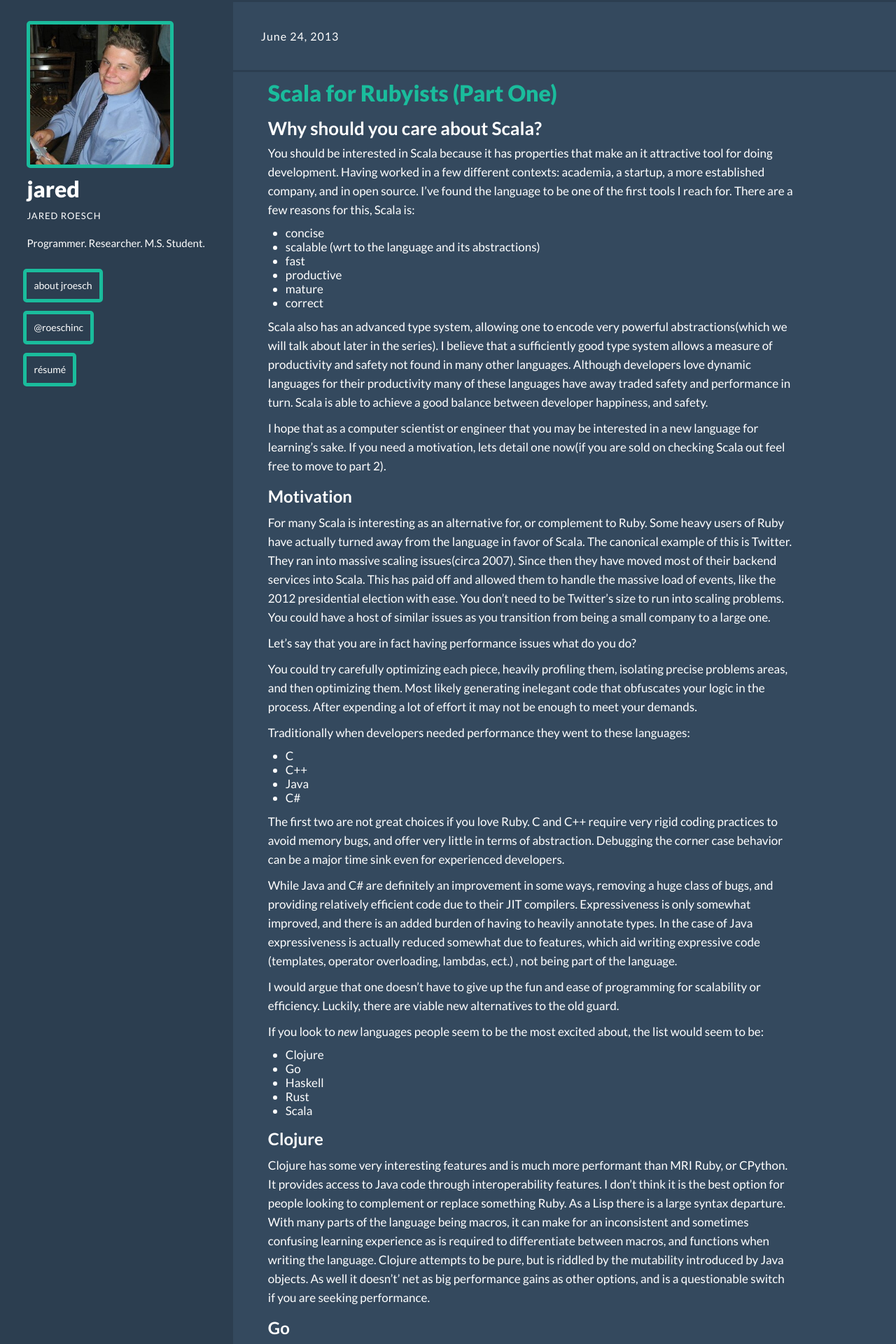
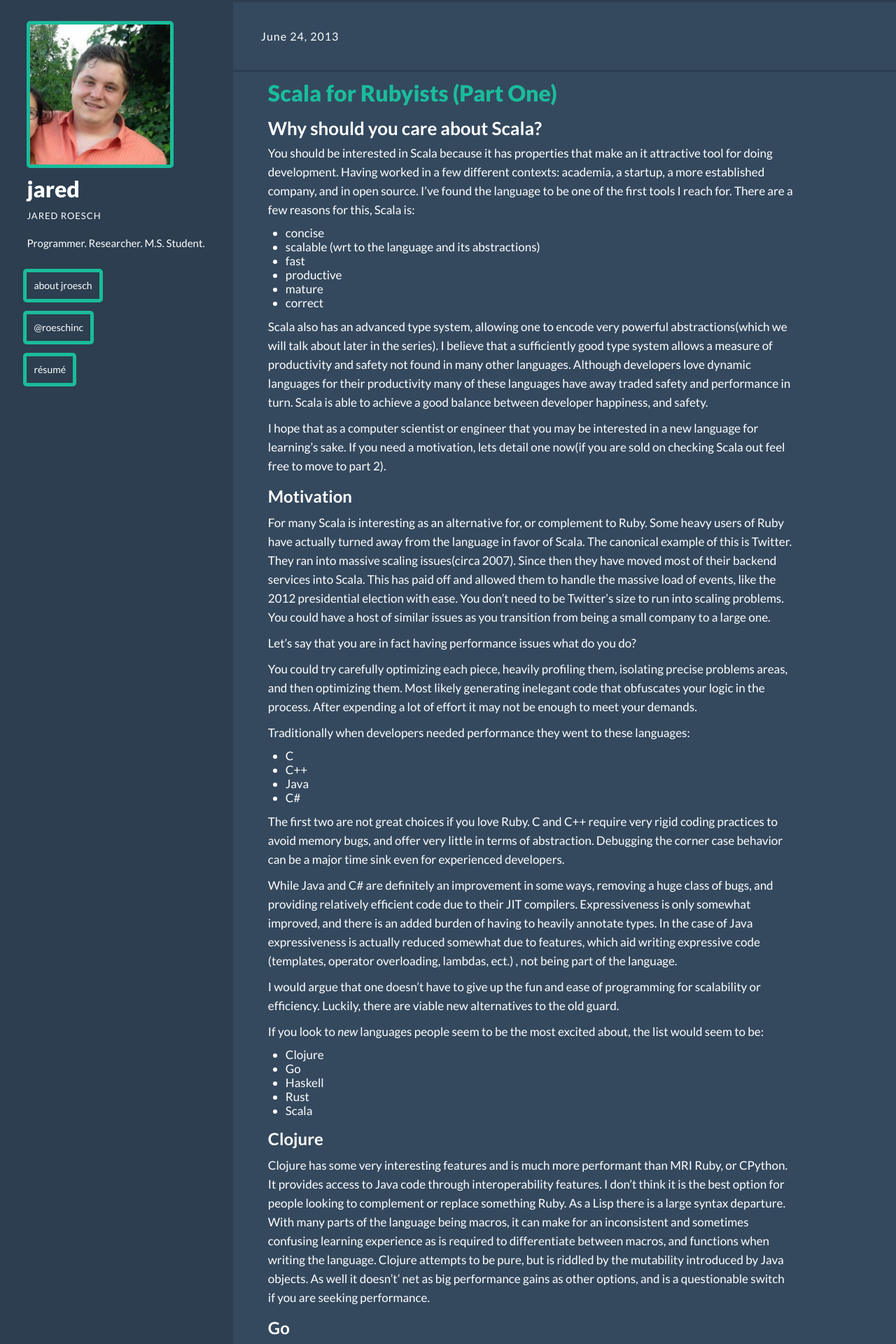
Before and after one commit to jroesch/jroesch.github.io, a Jekyll site: the page built from index.html, in a window 1280 px wide. Shown: the top 1920 px of the page at 70% size. Built offline with Jekyll 4.4.1, drawn with Linux system fonts in a browser that asks for light colours; Markdown is read by kramdown in place of the engine named in the settings.

Commit message:
update my photo

```diff
--- a/css/site.css
+++ b/css/site.css
@@ -66,7 +66,7 @@ a {
 .me-img {
     border: solid 5px #1ABC9C;
     border-radius: 5px;
-    background-image: url("../images/me.jpeg");
+    background-image: url("../images/me.png");
 }
 
 .me-img.visible-desktop {
```
Also changed, not shown: images/me.png (added).
